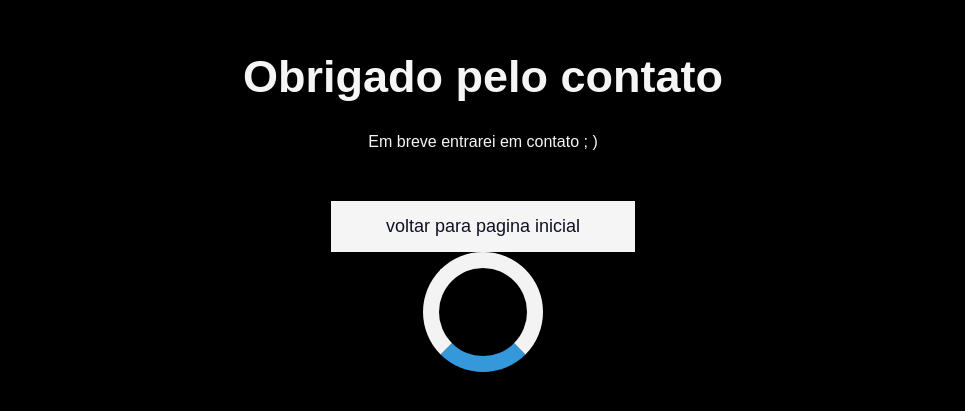
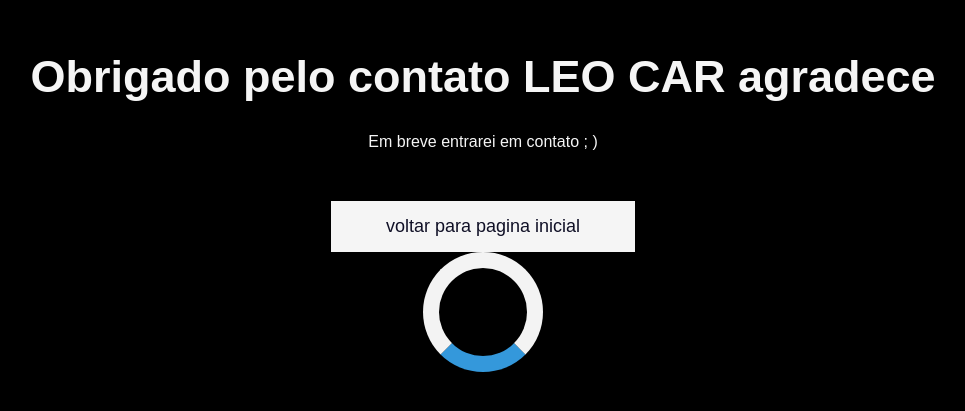
Before and after one commit to adrianoalves87/confirma-o-de-envio, a plain HTML site: page index.html in a window 1280 px wide. Shown: the part 189-600 px from the top of the page, without its empty margins (157-1122 px from the left). Drawn offline with Linux system fonts and the light colour scheme.

Commit message:
Update index.html

```diff
--- a/index.html
+++ b/index.html
@@ -8,7 +8,7 @@
     <title>Document</title>
 </head>
 <body class="main">
-    <h1 class="text">Obrigado pelo contato</h1>
+    <h1 class="text">Obrigado pelo contato LEO CAR  agradece </h1>
     <p class="paragrafo">Em breve entrarei em contato ; )</p>
     <a href="https://adrianoalves87.github.io/site-oficina-automotiva/#" class="btn">voltar para pagina inicial</a>
     <div id="loader"></div>
```
